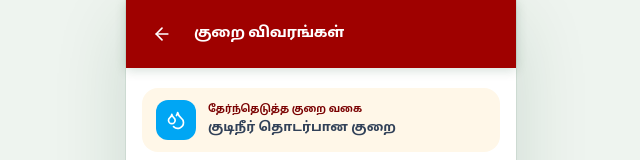
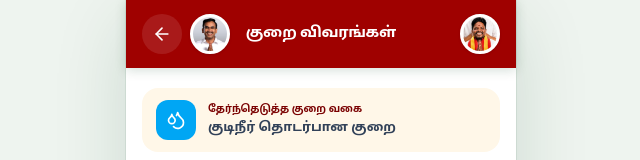
Before and after one commit to Luisant-git/Public-Complaint--app, a React (Vite) app in the folder frontend/: page /survey/1 in a window 1280 px wide. Shown: the top 160 px of the page, without its empty margins (319-959 px from the left). Built offline with nearby package versions, Linux system fonts and the light colour scheme; no server answers.

Commit message:
top bar images fixed

```diff
--- a/frontend/src/components/Header.jsx
+++ b/frontend/src/components/Header.jsx
@@ -4,21 +4,28 @@ import { useNavigate } from "react-router-dom";
 export function Header({ title, back = false, action = "notification" }) {
   const navigate = useNavigate();
   return (
-    <header className="sticky top-0 z-30 flex h-[68px] items-center justify-between bg-government-600 px-4 text-white shadow-[0_2px_11px_rgba(6,69,34,0.18)]">
-      <div className="flex min-w-0 items-center gap-3">
-        {back ? <button onClick={() => navigate(-1)} aria-label="பின்செல்" className="grid h-10 w-10 shrink-0 place-items-center rounded-full transition hover:bg-white/10"><ArrowLeft className="h-5 w-5" /></button> : <div className="grid h-11 w-11 shrink-0 place-items-center rounded-2xl bg-white shadow-sm overflow-hidden"><img src="/assests/tvk.jfif" alt="TVK logo" className="h-8 w-8 object-contain" /></div>}
-        <div className="min-w-0"><p className="truncate text-[15px] font-extrabold tracking-tight">{title}</p>{!back && <p className="mt-0.5 text-[10px] font-medium text-white/70">மக்கள் குறை தீர்க்கும் தளம்</p>}</div>
+    <header className="sticky top-0 z-30 relative flex h-[68px] items-center justify-center bg-government-600 px-4 text-white shadow-[0_2px_11px_rgba(6,69,34,0.18)]">
+      <div className="absolute left-4 top-1/2 flex -translate-y-1/2 items-center gap-2">
+        {back && (
+          <button onClick={() => navigate(-1)} aria-label="பின்செல்" className="grid h-10 w-10 shrink-0 place-items-center rounded-full bg-white/10 text-white transition hover:bg-white/15">
+            <ArrowLeft className="h-5 w-5" />
+          </button>
+        )}
+        <div className="h-10 w-10 flex-shrink-0 overflow-hidden rounded-full border-3 border-white bg-white shadow-sm">
+          <img src="/assests/2.jfif" alt="TVK logo" className="h-full w-full object-cover" />
+        </div>
       </div>
-      {action === "notification" ? (
-        <button type="button" onClick={() => { }} aria-label="அறிவிப்புகள்" className="relative grid h-9 w-9 place-items-center rounded-full transition hover:bg-white/10">
-          <Bell className="h-5 w-5" />
-          <span className="absolute -right-1 -top-1 flex h-4 w-4 items-center justify-center rounded-full bg-[#fec901] text-xs font-bold text-[#9f0100] ring-2 ring-[#9f0100]">3</span>
-        </button>
-      ) : action === "menu" ? (
-        <Menu className="h-5 w-5" />
-      ) : (
-        <span className="w-9" />
-      )}
+
+      <div className="flex min-w-0 flex-1 flex-col items-center justify-center px-6 text-center max-w-[calc(100%-12rem)]">
+        <p className="truncate text-[15px] font-extrabold tracking-tight min-w-0">{title}</p>
+        {!back && <p className="mt-0.5 text-[10px] font-medium text-white/70 whitespace-nowrap">மக்கள் குறை தீர்க்கும் தளம்</p>}
+      </div>
+
+      <div className="absolute right-4 top-1/2 flex -translate-y-1/2 items-center">
+        <div className="h-10 w-10 flex-shrink-0 overflow-hidden rounded-full border-3 border-white bg-white shadow-sm">
+          <img src="/assests/4.jpeg" alt="header accent" className="h-full w-full object-cover" />
+        </div>
+      </div>
     </header>
   );
 }
```
